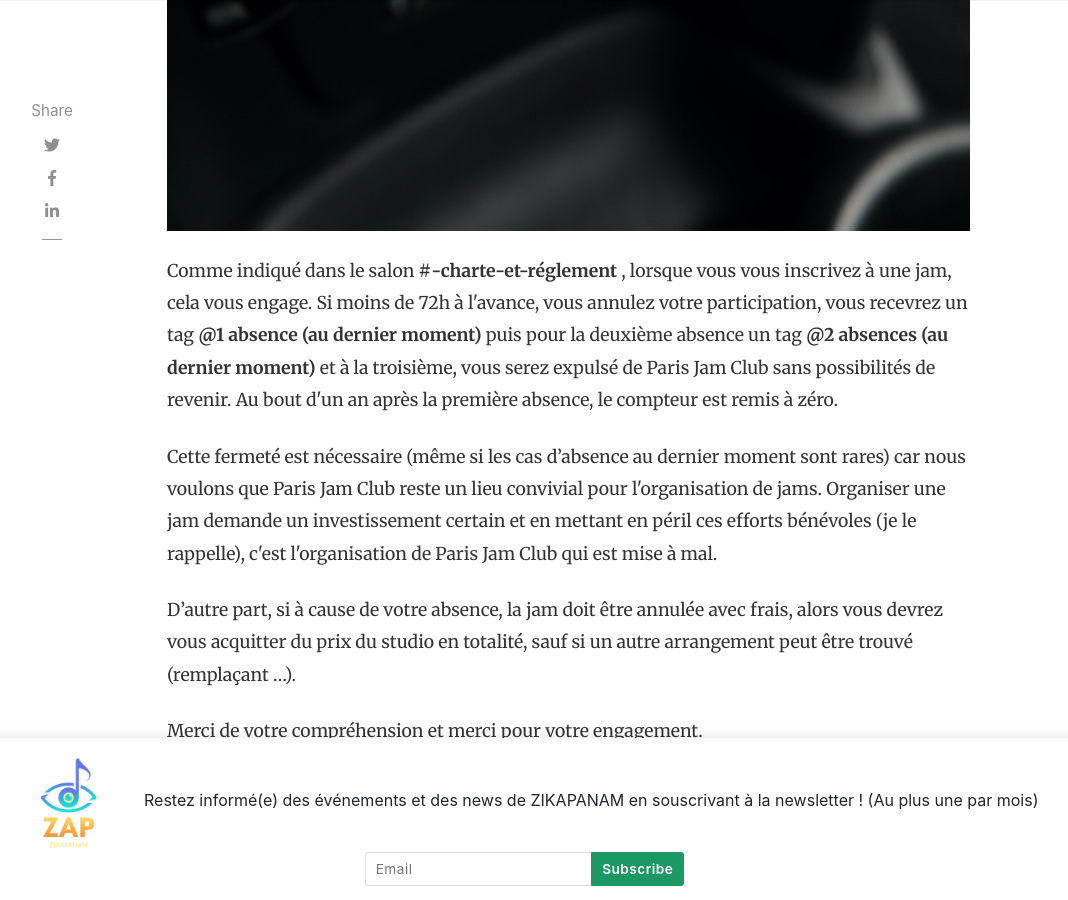
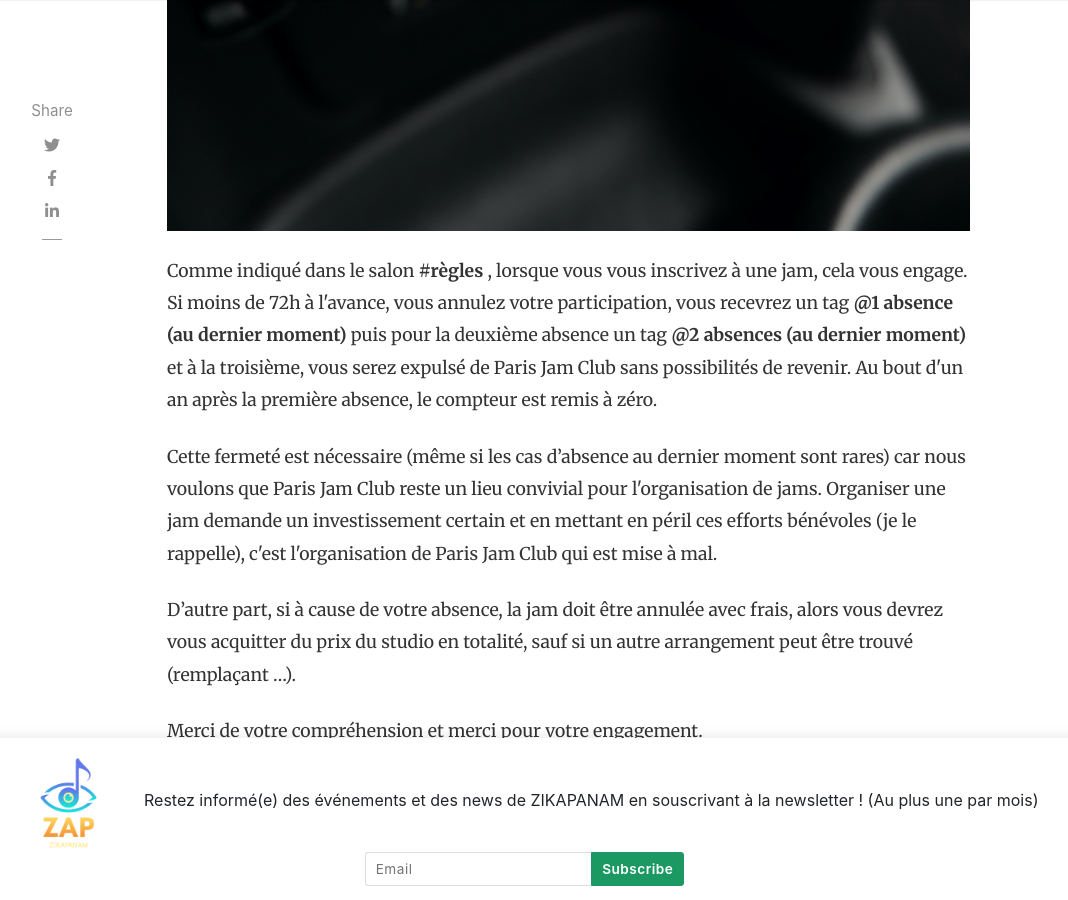
Before and after one commit to zikapanam/blog-zikapanam, a Jekyll site: the page built from _posts/2022-09-07-pjc-absence-au-dernier-moment.html, in a window 1280 px wide and 900 px high, scrolled down 1418 px. Shown: the whole window, without its empty margins (118-1186 px from the left). Built offline with Jekyll 4.4.1, drawn with Linux system fonts in a browser that asks for light colours; nearby versions of some CDN libraries.

Commit message:
nom de salon

```diff
--- a/_posts/2022-09-07-pjc-absence-au-dernier-moment.html
+++ b/_posts/2022-09-07-pjc-absence-au-dernier-moment.html
@@ -10,7 +10,7 @@ description: Une absence au dernier moment n'est pas souhaitable  ... Voici comm
 comments: true
 ---
 
-<p>Comme indiqué dans le salon <strong>#-charte-et-réglement</strong> , lorsque vous vous inscrivez à une jam, cela vous engage. Si moins de 72h à l'avance, vous annulez votre participation, vous recevrez un tag <strong>@1 absence (au dernier moment)</strong> puis pour la deuxième absence un tag <strong>@2 absences (au dernier moment)</strong> et à la troisième, vous serez expulsé de Paris Jam Club sans possibilités de revenir. Au bout d'un an après la première absence, le compteur est remis à zéro. </p>
+<p>Comme indiqué dans le salon <strong>#règles</strong> , lorsque vous vous inscrivez à une jam, cela vous engage. Si moins de 72h à l'avance, vous annulez votre participation, vous recevrez un tag <strong>@1 absence (au dernier moment)</strong> puis pour la deuxième absence un tag <strong>@2 absences (au dernier moment)</strong> et à la troisième, vous serez expulsé de Paris Jam Club sans possibilités de revenir. Au bout d'un an après la première absence, le compteur est remis à zéro. </p>
 
 <p>Cette fermeté est nécessaire (même si les cas d’absence au dernier moment sont rares) car nous voulons que Paris Jam Club reste un lieu convivial pour l'organisation de jams. Organiser une jam demande un investissement certain et en mettant en péril ces efforts bénévoles (je le rappelle), c'est l'organisation de Paris Jam Club qui est mise à mal. </p>
 
```
